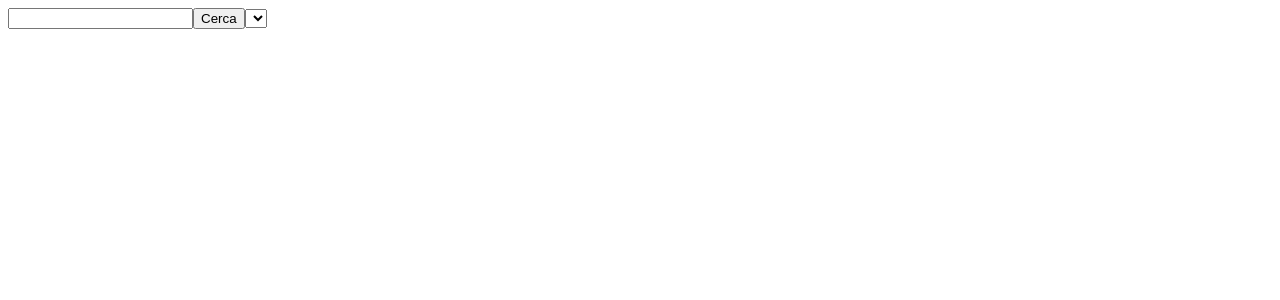
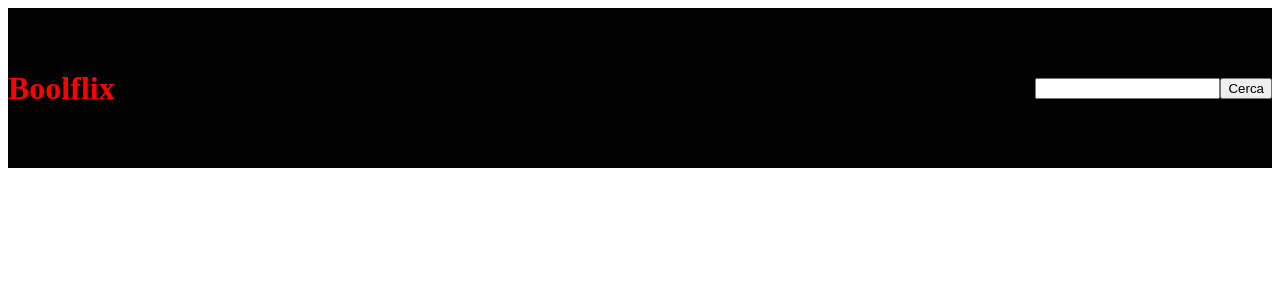
Before and after one commit to luigicara/vite-boolflix, a Vue app: page / in a window 1280 px wide. Shown: the top 300 px of the page. Built offline with nearby package versions, Linux system fonts and the light colour scheme.

Commit message:
started to create styles and divide in components the project

```diff
--- a/src/App.vue
+++ b/src/App.vue
@@ -1,8 +1,12 @@
 <script>
 import { store } from './store.js';
 import axios from 'axios';
+import AppHeader from './components/AppHeader.vue';
 
 export default {
+  components: {
+    AppHeader
+  },
   data() {
     return {
       store,
@@ -137,15 +141,17 @@ export default {
 </script>
 
 <template>
-  <input type="text" v-model="store.searchString">
+  <AppHeader @search="searchContent()" />
+
+  <!-- <input type="text" v-model="store.searchString">
 
   <button @click="searchContent()">Cerca</button>
 
-  <select name="genres" id="genres" v-model="store.genresString">
+  <select name="genres" id="genres" v-if="store.genresSelect.length > 0" v-model="store.genresString">
     <option v-for="genre in store.genresSelect" :value="genre">
       {{ genre }}
     </option>
-  </select>
+  </select> -->
 
   <ul v-for="(content, index) in store.resultFilter" :key="index">
     {{ content.hasOwnProperty('title') ? 'MOVIE' : 'TV SHOW' }}
--- /dev/null
+++ b/src/components/AppHeader.vue
@@ -0,0 +1,43 @@
+<script>
+import { store } from "../store";
+
+export default {
+    data() {
+        return {
+            store,
+        }
+    }
+}
+</script>
+
+<template>
+    <header>
+        <h1>Boolflix</h1>
+
+        <div>
+            <input type="text" v-model="store.searchString">
+
+            <button @click="$emit('search')">Cerca</button>
+
+            <select name="genres" id="genres" v-if="store.genresSelect.length > 0" v-model="store.genresString">
+                <option v-for="genre in store.genresSelect" :value="genre">
+                    {{ genre }}
+                </option>
+            </select>
+        </div>
+    </header>
+</template>
+
+<style lang="scss" scoped>
+header {
+    display: flex;
+    justify-content: space-between;
+    align-items: center;
+    height: 10rem;
+    background-color: black;
+
+    h1 {
+        color: red;
+    }
+}
+</style>
```
